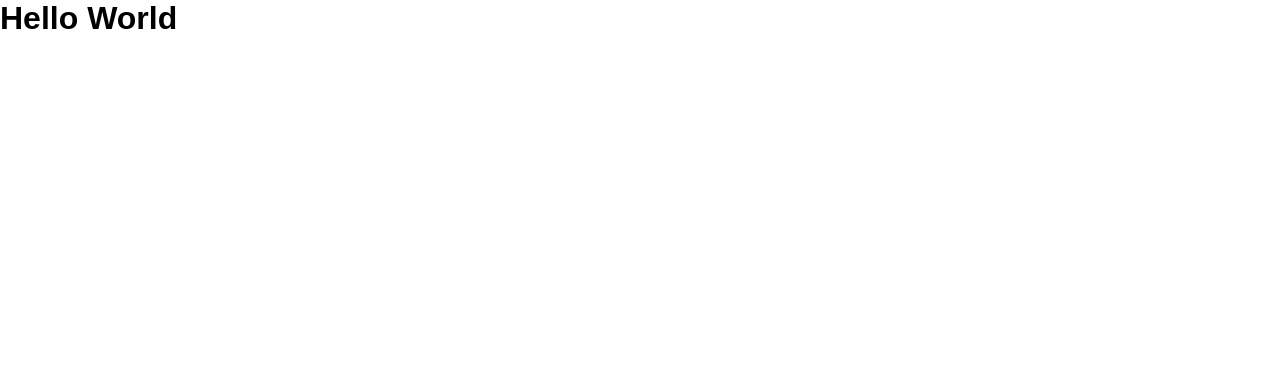
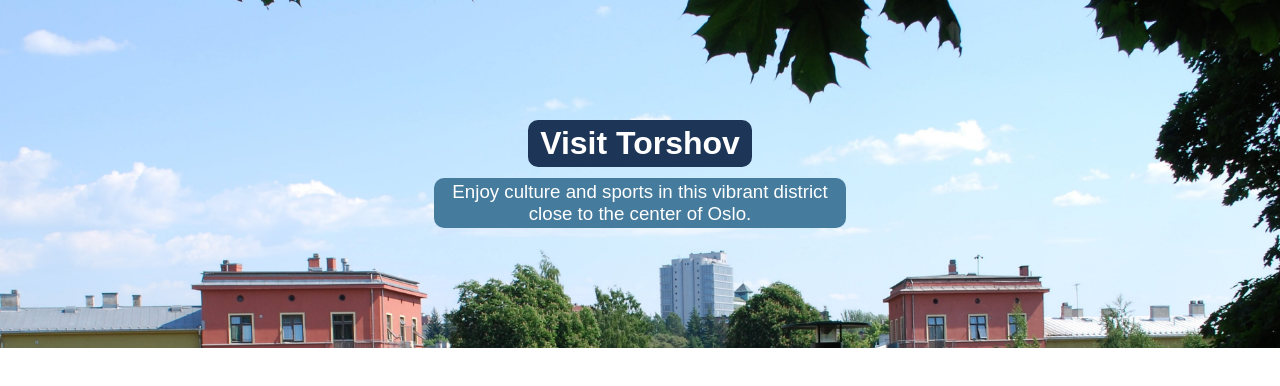
Before and after one commit to bluepersia/hometown-homepage, a website: page index.html in a window 1280 px wide. Drawn offline with Linux system fonts and the light colour scheme.

Commit message:
Add hero section

```diff
--- a/index.html
+++ b/index.html
@@ -11,9 +11,16 @@
     <link rel="stylesheet" href="./src/css/utilities.css" />
 
     <!-- Blocks-->
+    <link rel="stylesheet" href="./src/css/blocks/hero/hero.css" />
   </head>
 
   <body>
-    <h1>Hello World</h1>
+    <section class="hero">
+      <h1 class="hero__title">Visit Torshov</h1>
+      <p class="hero__sub-title">
+        Enjoy culture and sports in this vibrant district close to the center of
+        Oslo.
+      </p>
+    </section>
   </body>
 </html>
--- /dev/null
+++ b/src/css/blocks/hero/hero.css
@@ -0,0 +1,30 @@
+.hero {
+  background-image: url("/assets/torshov.jpg");
+  background-size: cover;
+  padding: 7.5rem 0;
+  text-align: center;
+  color: var(--color-white);
+  display: flex;
+  flex-direction: column;
+  align-items: center;
+}
+
+.hero__title,
+.hero__sub-title {
+  border-radius: var(--border-radius-100);
+}
+
+.hero__title {
+  background-color: var(--color-dark-blue);
+  font-weight: var(--font-weight-400);
+  font-size: var(--font-size-300);
+  padding: 0.156em 0.375em;
+  margin-bottom: 0.68rem;
+}
+
+.hero__sub-title {
+  background-color: var(--color-blue);
+  font-size: var(--font-size-150);
+  padding: 0.156em 0.375em;
+  max-width: 412px;
+}
--- a/src/css/tokens.css
+++ b/src/css/tokens.css
@@ -12,6 +12,7 @@
 
   /* Font Sizes */
   --font-size-100: 1rem;
+  --font-size-150: 1.17rem;
   --font-size-200: 1.5rem;
   --font-size-300: 2rem;
 
```
Also changed, not shown: .stylelintrc.json.
